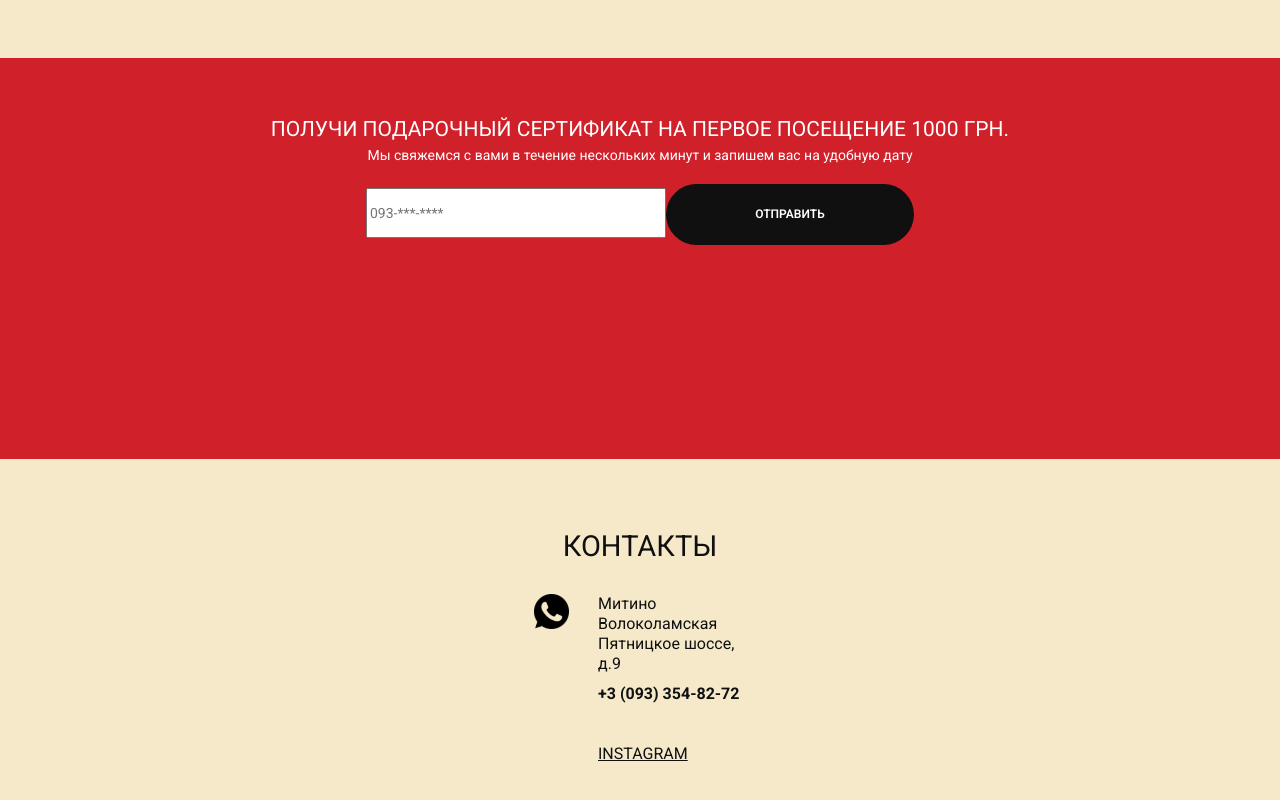
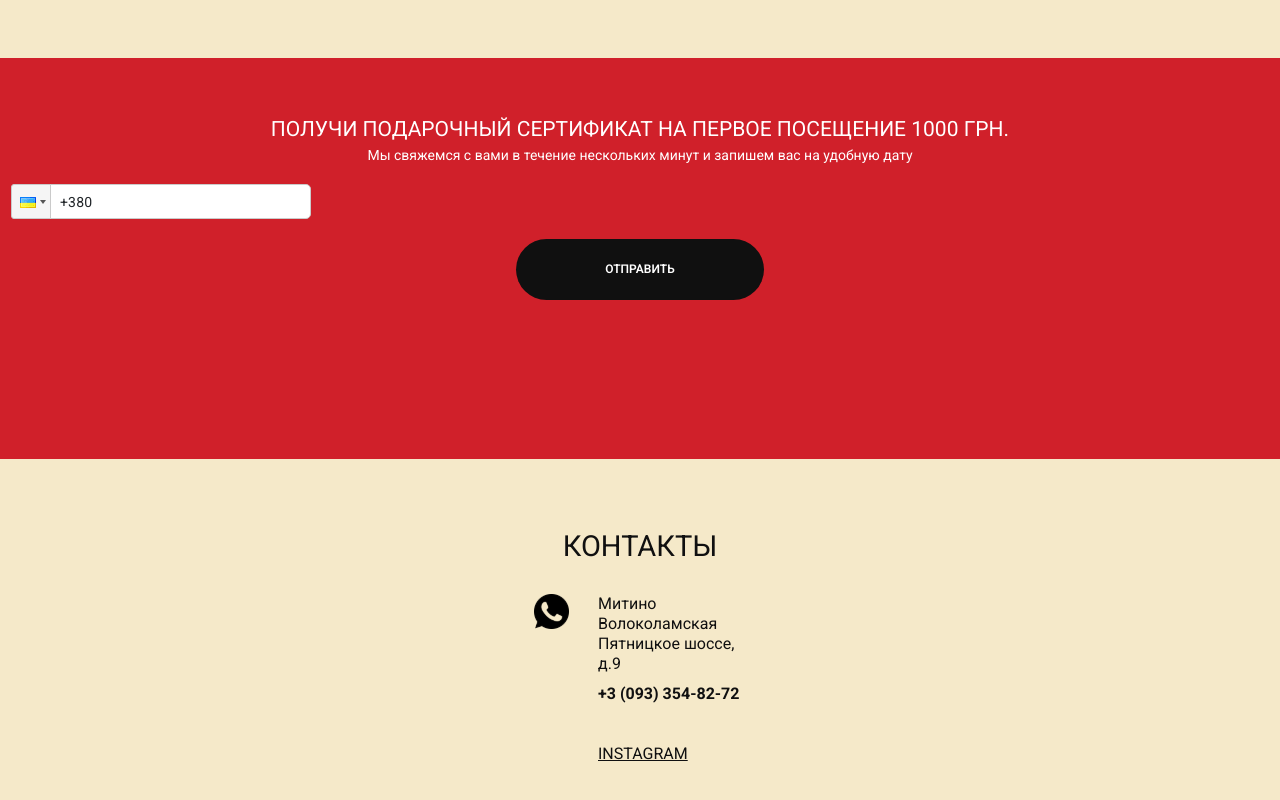
Before and after one commit to Sergey-Markov/salon-beauty, a React (Create React App) app: page / in a window 1280 px wide. Shown: the part 4592-5392 px from the top of the page. Built offline with nearby package versions, Linux system fonts and the light colour scheme.

Commit message:
add SubmitBtn

```diff
--- a/package.json
+++ b/package.json
@@ -19,6 +19,7 @@
     "react-icons": "^4.3.1",
     "react-loadable": "^5.5.0",
     "react-loader-spinner": "^4.0.0",
+    "react-phone-input-2": "^2.15.0",
     "react-router-dom": "^6.2.1",
     "react-scripts": "5.0.0",
     "react-toastify": "^8.1.0",
--- /dev/null
+++ b/src/Components/Buttons/SubmitBtn/SubmitBtn.js
@@ -0,0 +1,9 @@
+import "./SubmitBtn.scss";
+const SubmitBtn = ({ handleSubmit }) => {
+  return (
+    <button type="submit" onSubmit={handleSubmit} className="Btn-submitBlack">
+      отправить
+    </button>
+  );
+};
+export default SubmitBtn;
--- /dev/null
+++ b/src/Components/Buttons/SubmitBtn/SubmitBtn.scss
@@ -0,0 +1,15 @@
+.Btn-submitBlack{
+    width: 248px;
+    height: 61px;
+    background-color: #101010;
+    border: transparent;
+    border-radius: 52px;
+    font-style: normal;
+    font-weight: 600;
+    font-size: 12px;
+    line-height: 15px;
+    text-transform: uppercase;
+    margin-top: 20px;
+
+    color: #FFFFFF;
+}
--- /dev/null
+++ b/src/Components/Buttons/SubmitBtn/index.js
@@ -0,0 +1,3 @@
+import SubmitBtn from "./SubmitBtn";
+
+export { SubmitBtn };
--- a/src/Components/Buttons/index.js
+++ b/src/Components/Buttons/index.js
@@ -1,5 +1,6 @@
 import CommunButton from "./CommunButton";
 import { GetDiscountBtn } from "./GetDiscountBtn";
 import MenuBtn from "./MenuBtn";
+import { SubmitBtn } from "./SubmitBtn";
 
-export { CommunButton, GetDiscountBtn, MenuBtn };
+export { CommunButton, GetDiscountBtn, MenuBtn, SubmitBtn };
--- a/src/Components/Forma/Forma.js
+++ b/src/Components/Forma/Forma.js
@@ -1,11 +1,15 @@
 import { useState } from "react";
 import "./Forma.scss";
+
+import PhoneInput from "react-phone-input-2";
+import "react-phone-input-2/lib/style.css";
+import { SubmitBtn } from "../Buttons";
 
 const Forma = () => {
   const [phone, setPhone] = useState("");
 
-  const handleChange = (e) => {
-    setPhone(e.target.value);
+  const handleChange = (value) => {
+    setPhone(value);
   };
   const handleSubmit = (e) => {
     e.preventDefault();
@@ -15,17 +19,14 @@ const Forma = () => {
 
   return (
     <form onSubmit={handleSubmit}>
-      <input
-        type="tel"
-        placeholder="093-***-****"
-        name="telephone"
-        pattern="[0-9]{3}-[0-9]{3}-[0-9]{4}"
+      <PhoneInput
+        country="ua"
+        value={phone}
         onChange={handleChange}
-        value={phone}
-        required
-        className="Forma-inputTel"
+        placeholder="38 (063) 123-45-67"
+        inputClass="Forma-inputTel"
       />
-      <input type="submit" value="отправить" className="Forma-submitTel" />
+      <SubmitBtn onSuhandleSubmitbmit={handleSubmit} />
     </form>
   );
 };
--- a/src/Components/Forma/Forma.scss
+++ b/src/Components/Forma/Forma.scss
@@ -1,5 +1,4 @@
-.Forma{
-    &-inputTel{
+.Forma-inputTel{
         width: 300px;
         height: 50px;
         font-style: normal;
@@ -8,20 +7,5 @@
         line-height: 17px;
         text-transform: uppercase;
         color: #656363;
-        margin-bottom: 20px;
-    }
-    &-submitTel{
-        width: 248px;
-        height: 61px;
-        background-color: #101010;
-        border: transparent;
-        border-radius: 52px;
-        font-style: normal;
-        font-weight: 600;
-        font-size: 12px;
-        line-height: 15px;
-        text-transform: uppercase;
 
-        color: #FFFFFF;
-    }
 }
```
Also changed, not shown: 1 other file (tests, documents, lock files or other folders).
